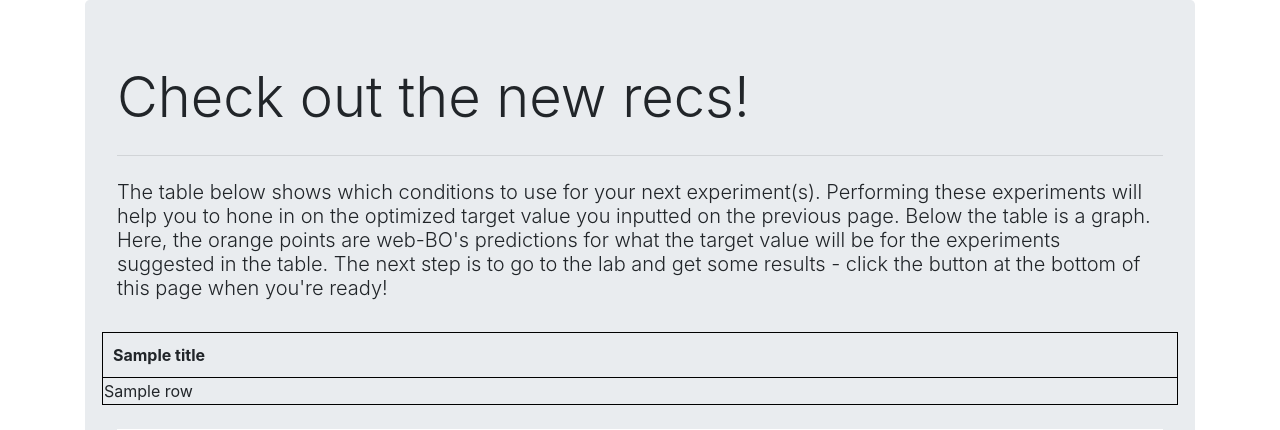
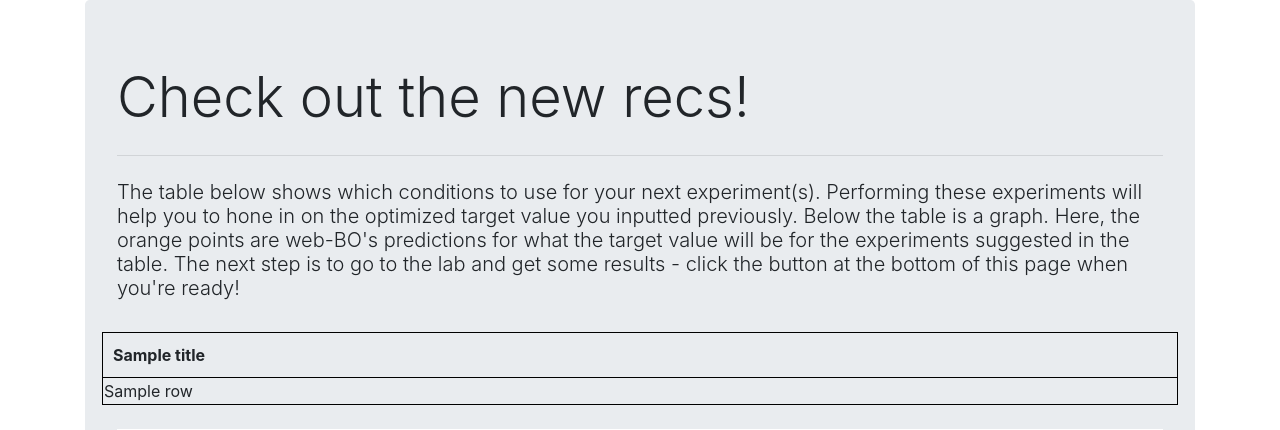
Before and after one commit to ImperialCollegeLondon/webBO, a Flask app: template website/templates/run_expt.html in a window 1280 px wide. Shown: the part 16-446 px from the top of the page. Run offline with Flask 3, Linux system fonts and the light colour scheme; the template is opened without the code that fills it: most values are stand-ins (such as "Sample title", 1, 10 or a date in 2020); data that the repository does not hold is empty; some libraries are stand-ins or nearby versions.

Commit message:
Correct grammatical mistake

```diff
--- a/website/templates/run_expt.html
+++ b/website/templates/run_expt.html
@@ -5,7 +5,7 @@
     <h1 class="display-4">Check out the new recs!</h1>
     <hr class="my-4">
     <h2 class="lead">The table below shows which conditions to use for your next experiment(s). Performing these
-        experiments will help you to hone in on the optimized target value you inputted on the previous page.
+        experiments will help you to hone in on the optimized target value you inputted previously.
         Below the table is a graph. Here, the orange points are web-BO's predictions for what the target value
         will be for the experiments suggested in the table. The next step is to go to the lab and get some results
         - click the button at the bottom of this page when you're ready!</h2>
```
